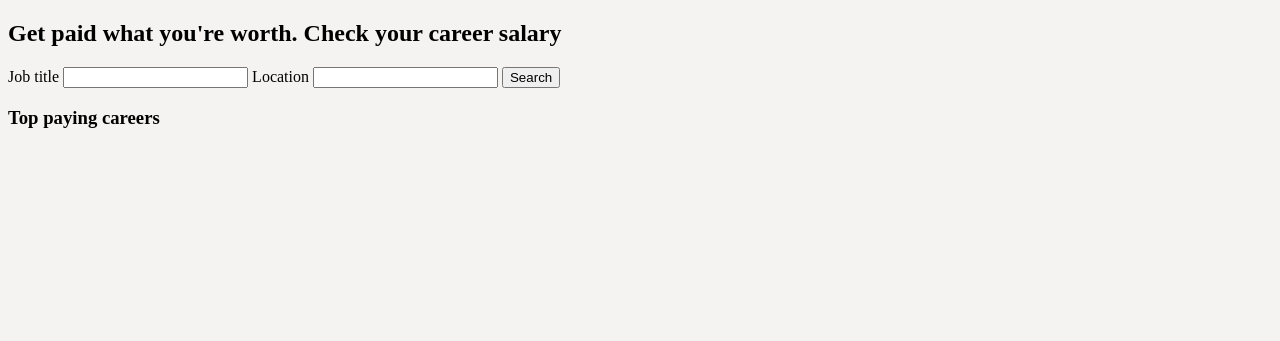
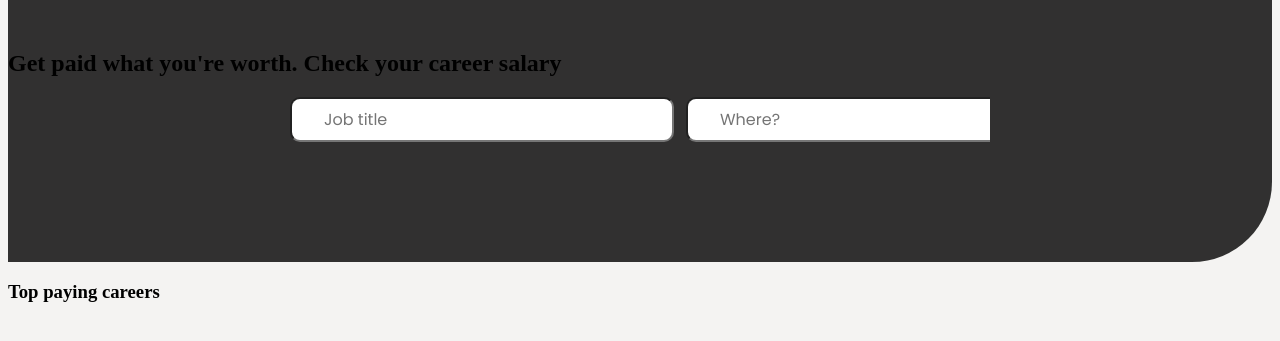
Before and after one commit to thenameisCharlie/unemployedAF, a Flask app: template templates/jobsalaries_page.html in a window 1280 px wide. Shown: the part 77-418 px from the top of the page. Run offline with Flask 3, Linux system fonts and the light colour scheme; the template is opened without the code that fills it, so the values that code supplies are empty.

Commit message:
Updated job salary page's search bar and design

```diff
--- a/static/style.css
+++ b/static/style.css
@@ -186,3 +186,37 @@ body {
   border: none; /* Removes the borders from the button */
   cursor: pointer; /* Turns the mouse into a hand when it hovers the button */
 }
+
+/*Job Salaries page*/
+.job-salary-search {
+  background-color: rgba(0, 0, 0, 0.8);
+  padding: 30px 0 100px;
+  border-bottom-right-radius: 80px;
+}
+
+.salary-search-bar {
+  display: flex;
+  gap: 0.75rem;
+  max-width: 700px; /*Sets a ceiling on how wide an element (search bar) can grow*/
+  margin: 20px auto; /*Centers the search bar to the middle of the page by consuming equal margin space on both sides */
+  overflow: hidden; /*clips anything that goes beyond the rounded corners boundaries */
+}
+
+.salary-search-bar input {
+  border-radius: 10px;
+  padding: 0.5rem 2rem; /* Padding creates comfortable space around the text user type */
+  font-size: 1rem;
+  font-family:
+    "Poppins", sans-serif; /*Google font chosen. If font fails it defaults to sans-serif*/
+}
+
+.salary-search-bar button {
+  background-color: #b13333; /*Changes the color of the button background */
+  border-radius: 10px;
+  color: white; /*Changes the color of the button text */
+  flex-shrink: 0; /* Preventative in case smaller screens squeeze the button */
+  padding: 0.5rem 1.5rem; /* Padding around the "search" and to match the the height of input padding */
+  font-size: 1.2rem;
+  border: none; /* Removes the borders from the button */
+  cursor: pointer; /* Turns the mouse into a hand when it hovers the button */
+}
--- a/templates/jobsalaries_page.html
+++ b/templates/jobsalaries_page.html
@@ -1,50 +1,68 @@
-<!DOCTYPE html>
+<!doctype html>
 <html lang="en">
   <head>
     <meta charset="UTF-8" />
     <meta name="viewport" content="width=device-width, initial-scale=1.0" />
     <title>Job salaries page</title>
+    <link
+      rel="stylesheet"
+      href="{{ url_for('static', filename='style.css') }}"
+    />
+    <link rel="preconnect" href="https://fonts.googleapis.com" />
+    <link rel="preconnect" href="https://fonts.gstatic.com" crossorigin />
+    <link
+      href="https://fonts.googleapis.com/css2?family=Poppins:wght@400;500&display=swap"
+      rel="stylesheet"
+    />
+    <link
+      rel="stylesheet"
+      href="https://cdnjs.cloudflare.com/ajax/libs/font-awesome/6.5.0/css/all.min.css"
+    />
   </head>
 
-  {%include "components/navbar.html"%}
+  <body>
+    {%include "components/navbar.html"%}
 
-  <body>
     <div class="job-salary-search">
       <h2 class="salary-slogan">
-        Get paid what you're worth. Check your career salary
+        Get paid what you're <span id="worth-word">worth</span>. Check your
+        career
+        <span id="salary-word">salary</span>
       </h2>
       <form
         class="salary-search-bar"
         action="{{url_for('jobsalaryresults.job_salary_results')}}"
         method="get"
       >
-        <label for="job-salary-title" class="job-salary-search-bar"
-          >Job title</label
-        >
-        <input type="text" id="job-salary-title" name="job-salary-title" />
+        <input
+          type="text"
+          id="job-salary-title"
+          name="job-salary-title"
+          placeholder="Job title"
+        />
 
-        <label for="job-salary-location" class="job-salary-search-bar"
-          >Location</label
-        >
         <input
           type="text"
           id="job-salary-location"
           name="job-salary-location"
+          placeholder="Where?"
         />
 
-        <button type="submit">Search</button>
+        <button type="submit">
+          <i class="fa-solid fa-magnifying-glass"></i>
+        </button>
       </form>
     </div>
     <div class="display-top-paying-careers">
       <h3 class="top-careers">Top paying careers</h3>
+      {%for top_wage in top_wages%}
       <div class="top-career-details">
-        {%for top_wage in top_wages%}
-        <p id="top-salary-title">{{top_wage.OCC_TITLE}}</p>
-        <p id="top-salary-annually">
+        <p class="top-salary-title">{{top_wage.OCC_TITLE}}</p>
+        <p class="top-salary-annually">
           ${{"{:,.0f}".format(top_wage.A_MEAN)}} per year
         </p>
-        {%endfor%}
       </div>
+      {%endfor%}
     </div>
   </body>
 </html>
```
